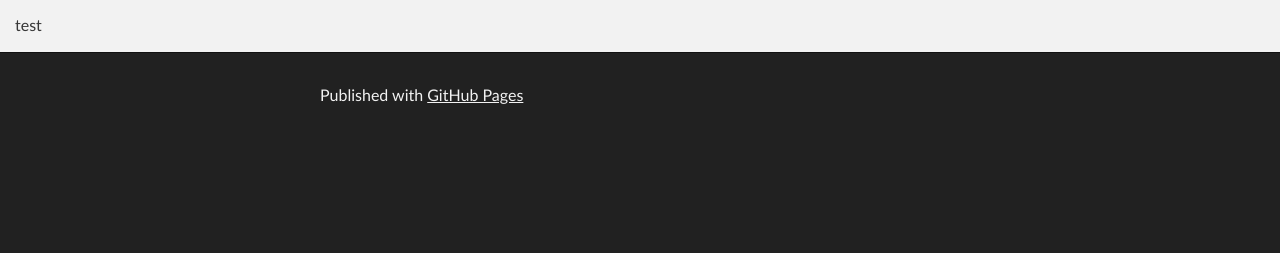
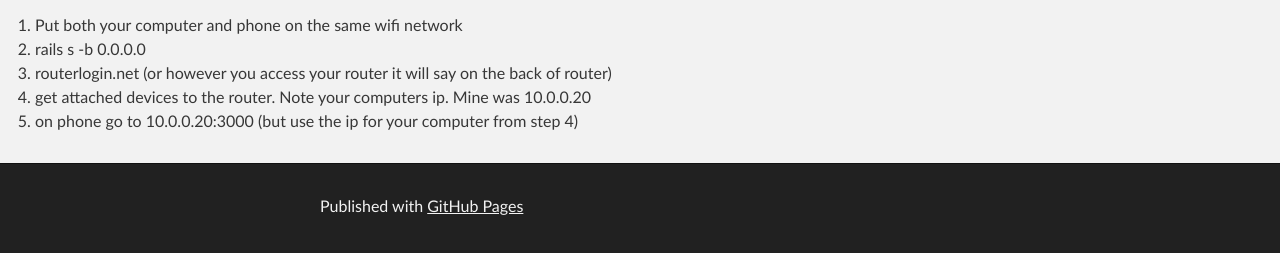
Before and after one commit to slindsey3000/slindsey3000.github.com, a plain HTML site: page blog/access-localhost-rails-app-mobile-phone/index.html in a window 1280 px wide. Shown: the part 251-504 px from the top of the page. Drawn offline with Linux system fonts and the light colour scheme.

Commit message:
new post

```diff
--- a/blog/access-localhost-rails-app-mobile-phone/index.html
+++ b/blog/access-localhost-rails-app-mobile-phone/index.html
@@ -38,7 +38,13 @@
     <!-- MAIN CONTENT -->
     <div id="main_content_wrap" class="outer">
       <section>
-        test
+        <ol>
+          <li>Put both your computer and phone on the same wifi network</li>
+          <li>rails s -b 0.0.0.0</li>
+          <li>routerlogin.net (or however you access your router it will say on the back of router)</li>
+          <li>get attached devices to the router. Note your computers ip. Mine was 10.0.0.20</li>
+          <li>on phone go to 10.0.0.20:3000 (but use the ip for your computer from step 4)</li>
+        </ol>
       </section>
     </div>
     <!-- FOOTER  -->
```
Also changed, not shown: index.html (+1 -0 lines).
